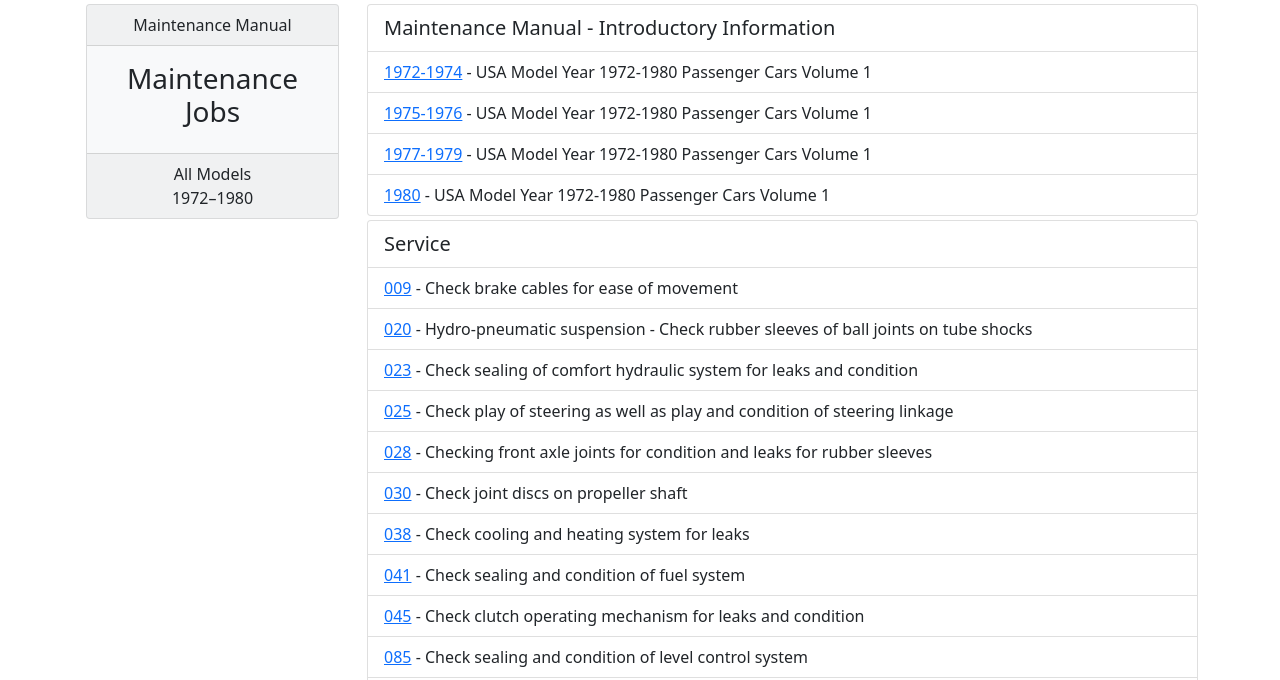
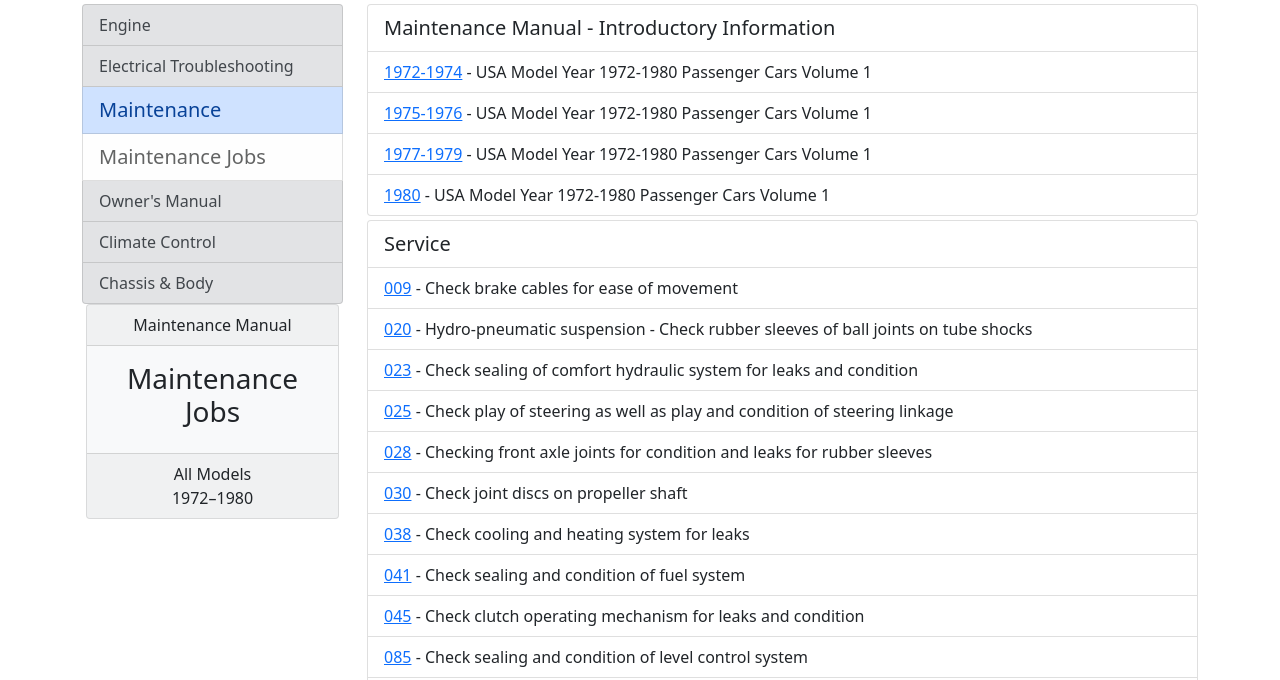
Before and after one commit to W116org/handbook, a Jekyll site: the page built from Maintenance/72-80.html, in a window 1280 px wide and 900 px high, cut to the strip 220-900 px from the top of the window. Built offline with Jekyll 4.4.1, drawn with Linux system fonts in a browser that asks for light colours; comment, search, counter and statistics services are not loaded.

Commit message:
Update 72-80.html

```diff
--- a/Maintenance/72-80.html
+++ b/Maintenance/72-80.html
@@ -8,6 +8,15 @@
 
 <div class="row">
   <div class="col-xs-12 col-md-3">
+    <div class="list-group">
+      <a href="/Engine/" class="list-group-item list-group-item-secondary list-group-item-action">Engine</a>
+      <a href="/ETM/" class="list-group-item list-group-item-secondary list-group-item-action">Electrical Troubleshooting</a>
+      <a href="/Maintenance/" class="list-group-item list-group-item-primary lead list-group-item-action">Maintenance</a>
+      <div class="list-group-item list-group-item-light lead">Maintenance Jobs</div>
+      <a href="/OM/" class="list-group-item list-group-item-secondary list-group-item-action">Owner's Manual</a>
+      <a href="/Climate/" class="list-group-item list-group-item-secondary list-group-item-action">Climate Control</a>
+      <a href="/Chassis/" class="list-group-item list-group-item-secondary list-group-item-action">Chassis &amp; Body</a>
+    </div>
     <div class="card text-center text-dark bg-light mb-3 mx-1">
       <div class="card-header">Maintenance Manual</div>
       <div class="card-body">
```
